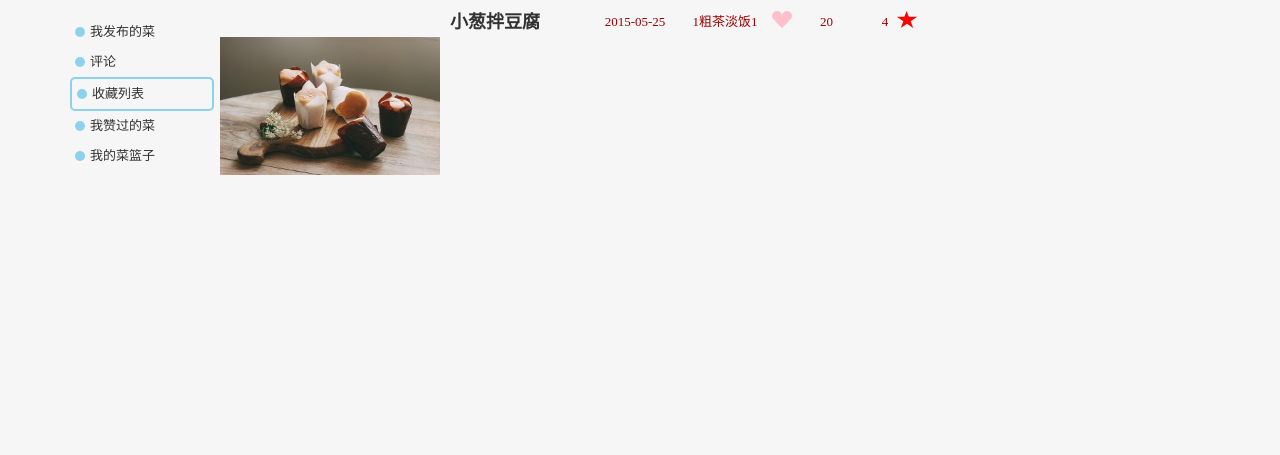
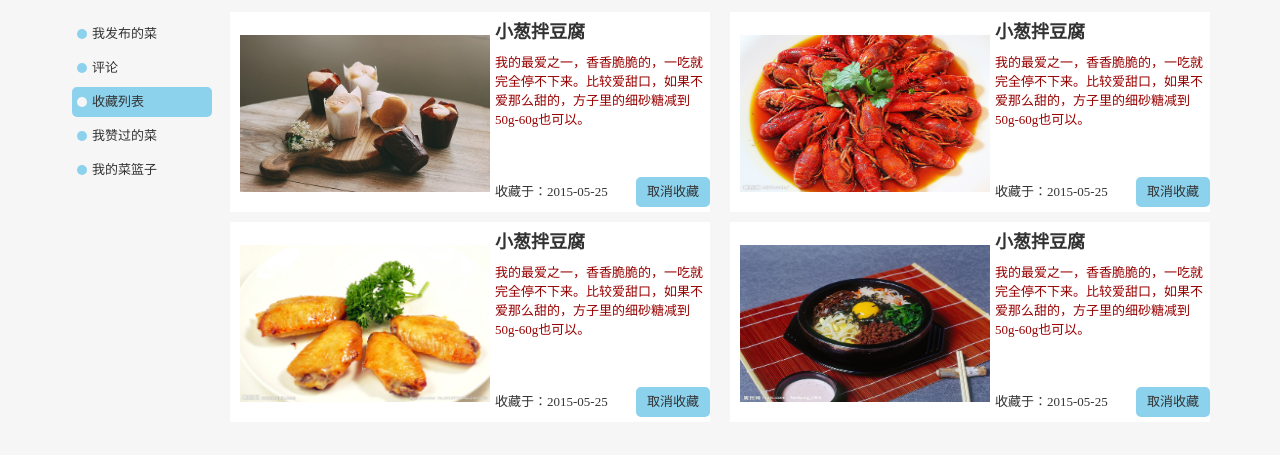
Before and after one commit to zhengqiqi/eatsomething, a plain HTML site: page collection.html in a window 1280 px wide. Shown: the part 93-548 px from the top of the page. Drawn offline with nearby package versions, Linux system fonts and the light colour scheme.

Commit message:
收藏页面

```diff
--- a/collection.html
+++ b/collection.html
@@ -12,35 +12,63 @@
   <div id="menu-div"></div>
   <div id="substance">
     <div class="comment">
-            <div class="pic">
-                <img src="./images/top5_1.jpg" class="pic_rel" />
-            </div>
-            <div class="introduce">
-                <div class="dish_detail">
-                    <div class="dish_detail_name">小葱拌豆腐</div>
-                    <div class="dish_detail_info">
-                        <div class="dish_detail_data">2015-05-25</div>
-                        <div class="dish_detail_writer">1粗茶淡饭1</div>
-                         <div class="dish_detail_good">
-                            <div class="dish_detail_good_num">20</div>
-                            <a href="javascript:;" class="icon-heart"></a>
-                        </div>
-                        <div class="dish_detail_com">
-                            <div class="dish_detail_com_num">4</div>
-                            <div class="dish_detail_com_icon_pic"></div>
-                            <div class="dish_detail_com_icon"></div>
-                        </div>
-                        <div class="dish_detail_col">
-                            <div class="dish_detail_col_icon">
-                                <a href="javascript:;" class="icon-five"></a>
-                            </div>
-                        </div>
-                    </div>
+        <div class="comment-div">
+            <a href="#" class="pic">
+                <img src="./images/top5_1.jpg" class="pic-rel" />
+            </a>
+            <div class="dish-detail">
+                <div class="dish-detail-name">小葱拌豆腐</div>
+                <div class="dish-detail-info">我的最爱之一，香香脆脆的，一吃就完全停不下来。比较爱甜口，如果不爱那么甜的，方子里的细砂糖减到50g-60g也可以。
                 </div>
+                <div class="dish-detail-data">收藏于：2015-05-25</div>
+                <a href="javascript:;" class="dish-detail-cancel">取消收藏</a>
             </div>
         </div>
     </div>
-    <script src="http://libs.baidu.com/jquery/2.1.1/jquery.min.js"></script>
+    <div class="comment">
+        <div class="comment-div">
+            <a href="#" class="pic">
+                <img src="./images/top5_2.jpg" class="pic-rel" />
+            </a>
+            <div class="dish-detail">
+                <div class="dish-detail-name">小葱拌豆腐</div>
+                <div class="dish-detail-info">我的最爱之一，香香脆脆的，一吃就完全停不下来。比较爱甜口，如果不爱那么甜的，方子里的细砂糖减到50g-60g也可以。
+                </div>
+                <div class="dish-detail-data">收藏于：2015-05-25</div>
+                <a href="javascript:;" class="dish-detail-cancel">取消收藏</a>
+            </div>
+        </div>
+    </div>
+    <div class="comment">
+        <div class="comment-div">
+            <a href="#" class="pic">
+                <img src="./images/top5_3.jpg" class="pic-rel" />
+            </a>
+            <div class="dish-detail">
+                <div class="dish-detail-name">小葱拌豆腐</div>
+                <div class="dish-detail-info">我的最爱之一，香香脆脆的，一吃就完全停不下来。比较爱甜口，如果不爱那么甜的，方子里的细砂糖减到50g-60g也可以。
+                </div>
+                <div class="dish-detail-data">收藏于：2015-05-25</div>
+                <a href="javascript:;" class="dish-detail-cancel">取消收藏</a>
+            </div>
+        </div>
+    </div>
+    <div class="comment">
+        <div class="comment-div">
+            <a href="#" class="pic">
+                <img src="./images/top5_4.jpg" class="pic-rel" />
+            </a>
+            <div class="dish-detail">
+                <div class="dish-detail-name">小葱拌豆腐</div>
+                <div class="dish-detail-info">我的最爱之一，香香脆脆的，一吃就完全停不下来。比较爱甜口，如果不爱那么甜的，方子里的细砂糖减到50g-60g也可以。
+                </div>
+                <div class="dish-detail-data">收藏于：2015-05-25</div>
+                <a href="javascript:;" class="dish-detail-cancel">取消收藏</a>
+            </div>
+        </div>
+    </div>
+  </div>
+    <script language="javascript" type="text/javascript" src="script/jquery.js"></script>
     <script language="javascript" type="text/javascript" src="script/head.js"></script>
     <script language="javascript" type="text/javascript" src="script/personal-menu.js"></script>
     <script language="javascript" type="text/javascript" src="script/collection.js"></script>
--- a/script/collection.js
+++ b/script/collection.js
@@ -5,5 +5,11 @@ $('#substance .icon-five').prepend(function(){
 $('#menu-div .menu-collection').prepend(function(){
     var $this = $(this);
     $this.addClass('menu-each-chick')
-    $this.children('.point-div').addClass('point-div-chick')
+    $this.find('.point-div').addClass('point-div-chick');
 })
+
+$('#substance a.dish-detail-cancel').mouseover(function(){
+    $(this).addClass('dish-detail-cancel-hover');
+}).mouseleave(function(){
+    $(this).removeClass('dish-detail-cancel-hover');
+});
--- a/script/personal-menu.js
+++ b/script/personal-menu.js
@@ -50,11 +50,9 @@ $('#menu-div').prepend(menuHtml);
 $('#menu-div .menu-each').mouseover(function(){
     var $this = $(this);
     $this.addClass('menu-each-hover');
-    $this.find('.point-div').addClass('point-div-hover');
 }).mouseleave(function(){
     var $this = $(this);
     $this.removeClass('menu-each-hover');
-    $this.find('.point-div').removeClass('point-div-hover');
 });
 
 $('#menu-div .menu-comment').mouseover(function(){
--- a/script/published.js
+++ b/script/published.js
@@ -8,6 +8,7 @@ $('#substance .dish_detail_del').click(function(){
 $('#menu-div .menu-published').prepend(function(){
     var $this = $(this);
     $this.addClass('menu-each-chick')
+    $this.find('.point-div').addClass('point-div-chick');
 })
 
 $('#substance a.dish_detail_btn').mouseover(function(){
--- a/styles/collection.css
+++ b/styles/collection.css
@@ -1,13 +1,16 @@
-#substance{height: 1000px; width: 850px; float: left;}
-.comment{height: 240px;}
-.pic{height: 200px; width: 220px; float: left;}
-.pic_rel{height: 138px; width: 220px; position: relative; top:30px; }
+#substance{height: 1000px; width: 1020px; float: left;}
+.comment{height: 210px; width: 500px; float: left;}
+.comment-div{height: 200px; width: 480px; position:relative; top:5px; left: 10px; background-color: white;}
+.pic{height: 157px; width: 250px; float: left; position: relative; top: 23px; left: 10px;}
+.pic-rel{height: 157px; width: 250px; position: relative; }
+.dish-detail{height: 188px; width: 215px; float: right;}
+.dish-detail-name{line-height: 30px; width: 215px; position: relative; top: 5px; text-align: left; font-size: 18px; font-weight: bold;}
+.dish-detail-info{height: 135px; width: 215px; position: relative; top: 10px; text-align: left; color: #990000;}
+.dish-detail-data{line-height: 30px; width: 140px; float: left; text-align: left;}
+.dish-detail-cancel{line-height: 26px; width: 70px; float: right; background-color: #8CD2ED; border-radius: 5px; border: 2px solid #8CD2ED;}
+.dish-detail-cancel-hover{background-color: #F6F6F6;}
 
 .introduce{height: 240px; width: 580px; float: left; position: relative; left: 10px;}
-.dish_detail{height: 30px; width: 600px;}
-.dish_detail_name{line-height: 30px; width: 140px; float: left; text-align: left; font-size: 18px; font-weight: bold;}
-.dish_detail_info{height: 30px; width: 450px; float: left; position: relative;}
-.dish_detail_data{line-height: 30px; width: 90px; float: left; color: #990000;}
 .dish_detail_writer{line-height: 30px; width: 90px; float: left; color: #990000;}
 .dish_detail_good{height: 30px; width: 60px; float: left;}
 .dish_detail_good_icon{height: 30px; width: 30px; float: right;}
--- a/styles/personal-menu.css
+++ b/styles/personal-menu.css
@@ -1,10 +1,10 @@
 #menu-div{height: 200px; width: 180px; float: left; }
 .menu{height: 180px; width: 150px; position: relative; top: 10px; left: 30px;}
-.menu-each{height: 30px; width: 140px; border-radius: 5px;}
-.menu-each-hover{background-color: #8CD2ED;}
-.menu-each-chick{border: 2px solid #8CD2ED;}
+.menu-each{height: 30px; width: 140px; border-radius: 7px; border: 2px solid #F6F6F6;}
+.menu-each-hover{border: 2px solid #8CD2ED;}
+.menu-each-chick{background-color: #8CD2ED; border: 2px solid #F6F6F6;}
 .point-div{height: 10px; width: 10px; background: #8CD2ED; border-radius: 5px; float: left; position: relative; top: 10px; left: 5px;}
-.point-div-hover{background: #F6F6F6;}
+.point-div-chick{background: #F6F6F6;}
 .menu-li{line-height: 30px; width: 120px; text-align: left; position: relative; left: 10px;}
 .menu-each div{text-align: left;}
 .menu-hide{line-height: 30px; width: 130px; text-align: left;}
```
